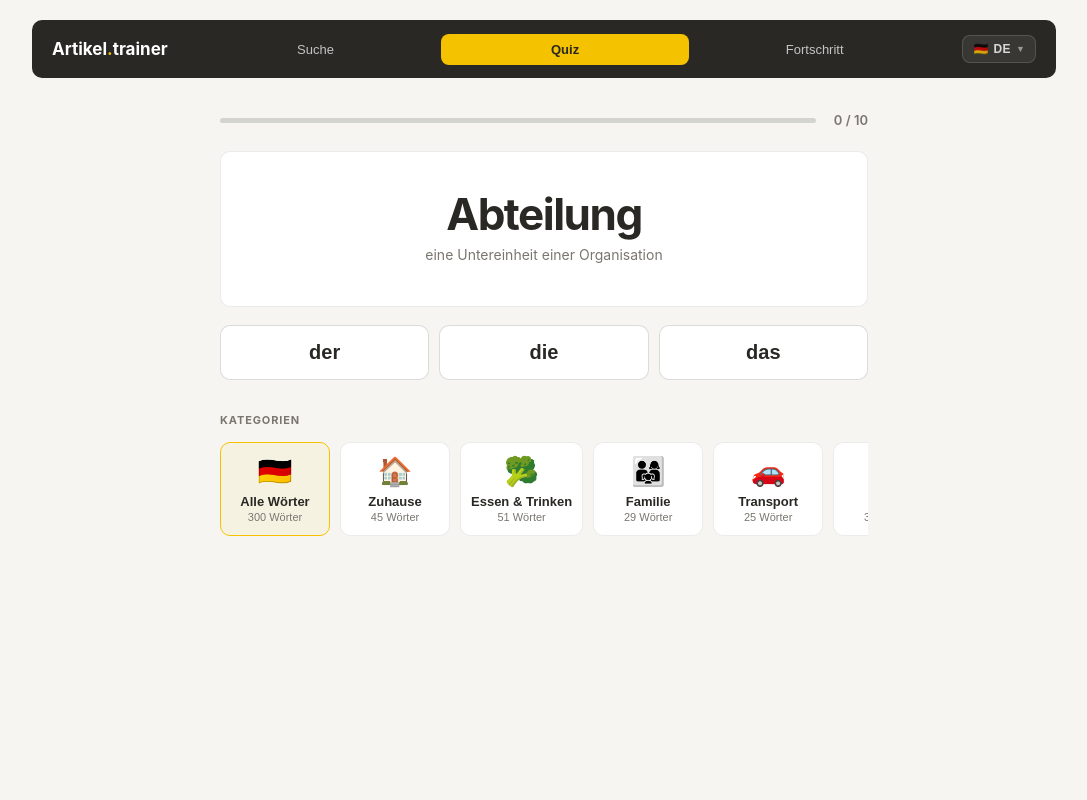
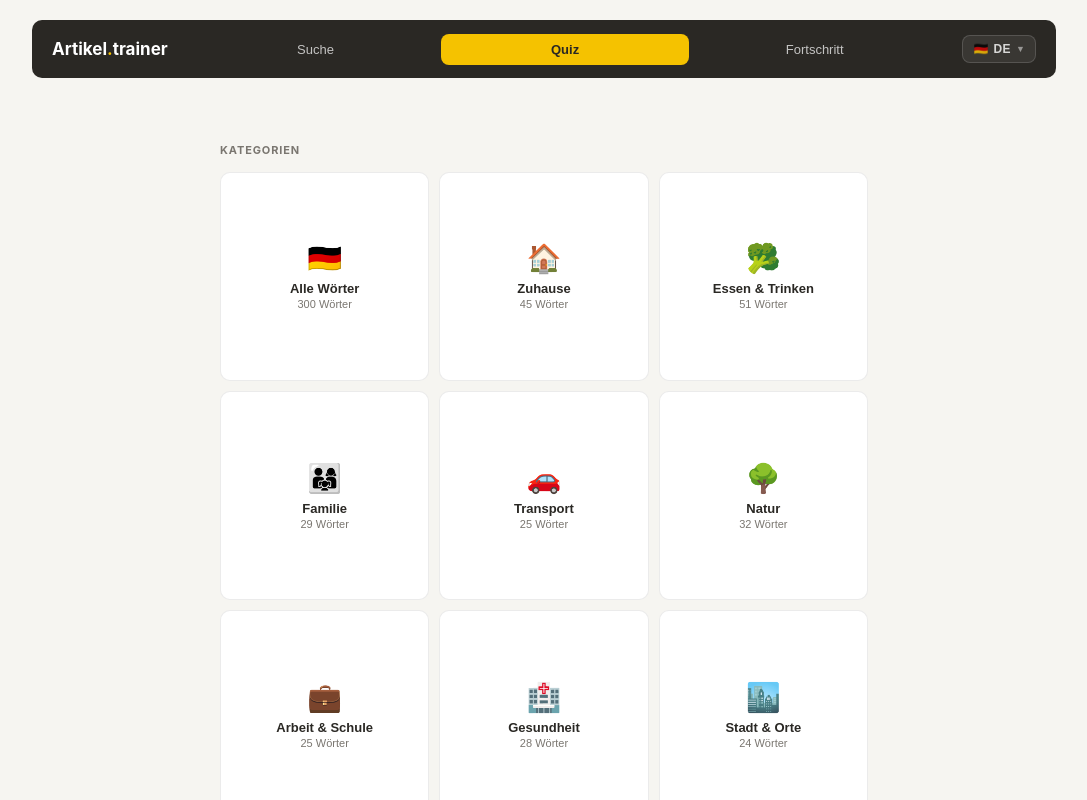
Before and after one commit to pashyk1/artikel-trainer, a React (Vite) app: page / in a window 1280 px wide. Both pictures are taken after a click on the button "Quiz". Shown: the top 800 px of the page, without its empty margins (96-1183 px from the left). Built offline with nearby package versions, Linux system fonts and the light colour scheme.

Commit message:
Update Quiz logic and styles

```diff
--- a/src/App.css
+++ b/src/App.css
@@ -307,31 +307,25 @@ body {
   text-transform: uppercase; color: var(--text2); margin-bottom: 12px;
 }
 
-.category-scroll {
-  display: flex;
+.category-grid {
+  display: grid;
+  grid-template-columns: repeat(3, 1fr);
   gap: 10px;
-  overflow-x: auto;
-  overflow-y: hidden;
-  padding-bottom: 8px;
-  -webkit-overflow-scrolling: touch;
-  scrollbar-width: thin;
-  scrollbar-color: var(--border2) transparent;
 }
 
-.category-scroll::-webkit-scrollbar { height: 6px; }
-.category-scroll::-webkit-scrollbar-track { background: transparent; }
-.category-scroll::-webkit-scrollbar-thumb { background: var(--border2); border-radius: 3px; }
-
 .category-card {
-  flex-shrink: 0;
-  min-width: 110px;
   background: var(--bg-card);
   border: 1.5px solid var(--border);
   border-radius: var(--radius);
-  padding: 12px 10px;
+  padding: 20px 10px;
   cursor: pointer;
   transition: all 0.15s;
   text-align: center;
+  aspect-ratio: 1;
+  display: flex;
+  flex-direction: column;
+  align-items: center;
+  justify-content: center;
 }
 
 .category-card:hover { border-color: var(--border2); background: var(--bg); }
@@ -403,5 +397,53 @@ body {
   .decl-grid  { grid-template-columns: 1fr; }
   .article-btns { gap: 8px; }
   .art-btn    { font-size: 18px; padding: 13px; }
-  .category-card { min-width: 100px; }
+  .category-grid { grid-template-columns: repeat(3, 1fr); gap: 8px; }
+  .category-card { padding: 14px 8px; }
 }
+
+.quiz-header {
+  display: flex;
+  justify-content: space-between;
+  align-items: center;
+  margin-bottom: 15px;
+}
+
+.back-link {
+  background: none;
+  border: none;
+  color: var(--text2);
+  cursor: pointer;
+  font-size: 14px;
+}
+
+.active-cat-name {
+  font-weight: 600;
+  font-size: 14px;
+  color: var(--text);
+}
+
+.segmented-progress {
+  display: flex;
+  gap: 4px;
+  margin-bottom: 20px;
+  height: 6px;
+}
+
+.progress-segment {
+  flex: 1;
+  background: var(--border);
+  border-radius: 2px;
+  transition: 0.3s;
+}
+
+.progress-segment.correct { background: var(--yellow); }
+.progress-segment.wrong { background: var(--wrong-border); }
+
+.explanation-box {
+  background: var(--bg-card);
+  border: 1px solid var(--border);
+  padding: 15px;
+  border-radius: var(--radius);
+  margin-top: 20px;
+  text-align: left;
+}
--- a/src/components/Quiz.jsx
+++ b/src/components/Quiz.jsx
@@ -2,85 +2,79 @@ import { useState, useEffect, useCallback } from 'react'
 import words, { CATEGORIES } from '../data/words'
 import { getRuleForWord } from '../data/rules'
 
-const QUIZ_SIZE = 10
+const MAX_ALL_WORDS = 20
 
 function shuffle(arr) {
   return [...arr].sort(() => Math.random() - 0.5)
 }
 
 export default function Quiz({ t, lang, onAnswer }) {
-  const [selectedCategory, setSelectedCategory] = useState('all')
+  const [selectedCategory, setSelectedCategory] = useState(null) // null значит экран выбора
   const [quizWords, setQuizWords] = useState([])
   const [index, setIndex] = useState(0)
   const [chosen, setChosen] = useState(null)
   const [done, setDone] = useState(false)
-  const [sessionCorrect, setSessionCorrect] = useState(0)
+  const [history, setHistory] = useState([]) // Храним результаты: true/false для каждого вопроса
+  const [wrongWords, setWrongWords] = useState([])
 
-  const getDescription = useCallback((w) => {
-    if (!w) return ''
-    if (lang === 'ru') return w.ru
-    if (lang === 'en') return w.en
-    return w.de
-  }, [lang])
+  const startQuiz = useCallback((category, wordsToUse = null) => {
+    let baseWords = wordsToUse
+      ? wordsToUse
+      : (category === 'all' ? words : words.filter(w => w.category === category))
 
-  const startQuiz = useCallback((category) => {
-    const filtered = category === 'all'
-      ? words
-      : words.filter(w => w.category === category)
+    // Ограничение для режима "Все слова", если это не повтор ошибок
+    let selected = shuffle(baseWords)
+    if (category === 'all' && !wordsToUse) {
+      selected = selected.slice(0, MAX_ALL_WORDS)
+    }
 
-    const selected = shuffle(filtered).slice(0, QUIZ_SIZE)
     setQuizWords(selected)
     setIndex(0)
     setChosen(null)
     setDone(false)
-    setSessionCorrect(0)
+    setHistory([])
+    setWrongWords([])
     setSelectedCategory(category)
   }, [])
-
-  useEffect(() => { startQuiz('all') }, [startQuiz])
 
   const current = quizWords[index]
 
   const handleAnswer = (article) => {
     if (chosen) return
+    const isCorrect = article === current.article
     setChosen(article)
-    const isCorrect = article === current.article
-    if (isCorrect) setSessionCorrect(c => c + 1)
+    setHistory([...history, isCorrect])
+
+    if (!isCorrect) {
+      setWrongWords(prev => [...prev, current])
+    }
+
     onAnswer(isCorrect, current.word)
   }
 
   const handleNext = () => {
-    if (index + 1 >= QUIZ_SIZE) { setDone(true) }
-    else { setIndex(i => i + 1); setChosen(null) }
+    if (index + 1 < quizWords.length) {
+      setIndex(index + 1)
+      setChosen(null)
+    } else {
+      setDone(true)
+    }
   }
 
-  const handleCategoryClick = (catId) => {
-    startQuiz(catId)
+  const retryErrors = () => {
+    startQuiz(selectedCategory, wrongWords)
   }
 
-  if (!current && !done) return null
-
-  if (done) {
+  // Экран выбора категорий
+  if (!selectedCategory) {
     return (
-      <div>
-        <div className="quiz-done">
-          <div className="quiz-done-icon">🎉</div>
-          <div className="quiz-done-title">{t.quizDone}</div>
-          <div className="quiz-done-sub">{t.quizResult(sessionCorrect, QUIZ_SIZE)}</div>
-          <button className="next-btn" onClick={() => startQuiz(selectedCategory)}>{t.restart}</button>
-        </div>
-
       <div className="category-section">
         <div className="category-label">{t.categories}</div>
-          <div className="category-scroll">
+        <div className="category-grid">
           {CATEGORIES.map(cat => {
             const count = cat.id === 'all' ? words.length : words.filter(w => w.category === cat.id).length
             return (
-                <button
-                  key={cat.id}
-                  className={`category-card${selectedCategory === cat.id ? ' active' : ''}`}
-                  onClick={() => handleCategoryClick(cat.id)}
-                >
+              <button key={cat.id} className="category-card" onClick={() => startQuiz(cat.id)}>
                 <div className="category-emoji">{cat.emoji}</div>
                 <div className="category-name">{cat[lang]}</div>
                 <div className="category-count">{count} {t.words}</div>
@@ -89,91 +83,84 @@ export default function Quiz({ t, lang, onAnswer }) {
           })}
         </div>
       </div>
+    )
+  }
+
+  // Экран результата
+  if (done) {
+    const correctCount = history.filter(h => h).length
+    return (
+      <div className="quiz-done">
+        <h2>{t.quizDone}</h2>
+        <div className="score">{correctCount} / {quizWords.length}</div>
+        <div className="done-actions">
+          <button className="next-btn" onClick={() => setSelectedCategory(null)}>{t.toCategories || 'К категориям'}</button>
+          {wrongWords.length > 0 && (
+            <button className="cta-btn" onClick={retryErrors} style={{marginTop: '10px'}}>
+              Повторить ошибки ({wrongWords.length})
+            </button>
+          )}
+        </div>
       </div>
     )
   }
 
-  const isCorrect = chosen === current?.article
-  const rule = (!isCorrect && chosen) ? getRuleForWord(current.word, lang) : null
-  const hint = (!isCorrect && chosen && current.hint) ? current.hint[lang] : null
-  const explanation = rule || (hint ? { rule: hint, exceptions: [] } : null)
+  const explanation = getRuleForWord(current.word)
 
   return (
-    <div>
-      <div className="quiz-meta">
-        <div className="progress-bar">
-          <div className="progress-fill" style={{ width: `${Math.round((index / QUIZ_SIZE) * 100)}%` }} />
+    <div className="quiz-container">
+      {/* Шапка квиза */}
+      <div className="quiz-header">
+        <button className="back-link" onClick={() => setSelectedCategory(null)}>
+          ← {t.categories}
+        </button>
+        <div className="active-cat-name">
+          {CATEGORIES.find(c => c.id === selectedCategory)?.[lang]} • {quizWords.length}
         </div>
-        <span className="quiz-count">{index} / {QUIZ_SIZE}</span>
+      </div>
+
+      {/* Сегментированный прогресс-бар */}
+      <div className="segmented-progress">
+        {quizWords.map((_, i) => {
+          let status = 'pending'
+          if (i < history.length) status = history[i] ? 'correct' : 'wrong'
+          return <div key={i} className={`progress-segment ${status}`} />
+        })}
       </div>
 
       <div className="quiz-card">
-        <div className="quiz-word">{current.word}</div>
-        <div className="quiz-trans">{getDescription(current)}</div>
+        <div className="word-to-guess">{current.word}</div>
+        <div className="word-translation">
+          {lang === 'ru' ? current.ru : current.en}
+        </div>
       </div>
 
-      <div className="article-btns">
-        {['der', 'die', 'das'].map(article => {
-          let cls = 'art-btn'
-          if (chosen) {
-            if (article === current.article) cls += ' correct'
-            else if (article === chosen)     cls += ' wrong'
-            else                             cls += ' dimmed'
-          }
-          return (
-            <button key={article} className={cls} onClick={() => handleAnswer(article)} disabled={!!chosen}>
-              {article}
+      <div className="article-buttons">
+        {['der', 'die', 'das'].map(art => (
+          <button
+            key={art}
+            className={`art-btn ${art} ${chosen === art ? 'chosen' : ''} ${chosen && current.article === art ? 'correct' : ''}`}
+            onClick={() => handleAnswer(art)}
+            disabled={!!chosen}
+          >
+            {art}
           </button>
-          )
-        })}
+        ))}
       </div>
 
       {chosen && (
-        <div className={`feedback ${isCorrect ? 'feedback-ok' : 'feedback-err'}`}>
-          {isCorrect ? t.correct : t.wrong(`${current.article} ${current.word}`)}
+        <div className="explanation-box">
+          <div className="explanation-rule">
+            <strong>{t.ruleLabel}: </strong> {explanation[lang]?.rule || explanation.de.rule}
+          </div>
+          {current.examples?.N && (
+            <div className="word-example" style={{marginTop: '10px', fontStyle: 'italic', color: 'var(--text2)'}}>
+              {current.examples.N}
             </div>
           )}
-
-      {chosen && !isCorrect && explanation && (
-        <div className="explanation-card">
-          <div className="explanation-rule">
-            <span className="explanation-label">{t.ruleLabel}: </span>
-            {explanation.rule}
-          </div>
-          {explanation.exceptions?.length > 0 && (
-            <div className="explanation-exceptions">
-              <span className="explanation-label">{t.exceptionsLabel}: </span>
-              {explanation.exceptions.join(' · ')}
-            </div>
-          )}
-        </div>
-      )}
-
-      {chosen && (
-        <button className="next-btn" onClick={handleNext}>
-          {index + 1 >= QUIZ_SIZE ? t.quizDone : t.nextWord}
+          <button className="next-btn" onClick={handleNext} style={{marginTop: '20px'}}>
+            {index + 1 >= quizWords.length ? t.quizDone : t.nextWord}
           </button>
-      )}
-
-      {!chosen && (
-        <div className="category-section">
-          <div className="category-label">{t.categories}</div>
-          <div className="category-scroll">
-            {CATEGORIES.map(cat => {
-              const count = cat.id === 'all' ? words.length : words.filter(w => w.category === cat.id).length
-              return (
-                <button
-                  key={cat.id}
-                  className={`category-card${selectedCategory === cat.id ? ' active' : ''}`}
-                  onClick={() => handleCategoryClick(cat.id)}
-                >
-                  <div className="category-emoji">{cat.emoji}</div>
-                  <div className="category-name">{cat[lang]}</div>
-                  <div className="category-count">{count} {t.words}</div>
-                </button>
-              )
-            })}
-          </div>
         </div>
       )}
     </div>
```
Lines whose indentation alone changed are shown as unchanged.
